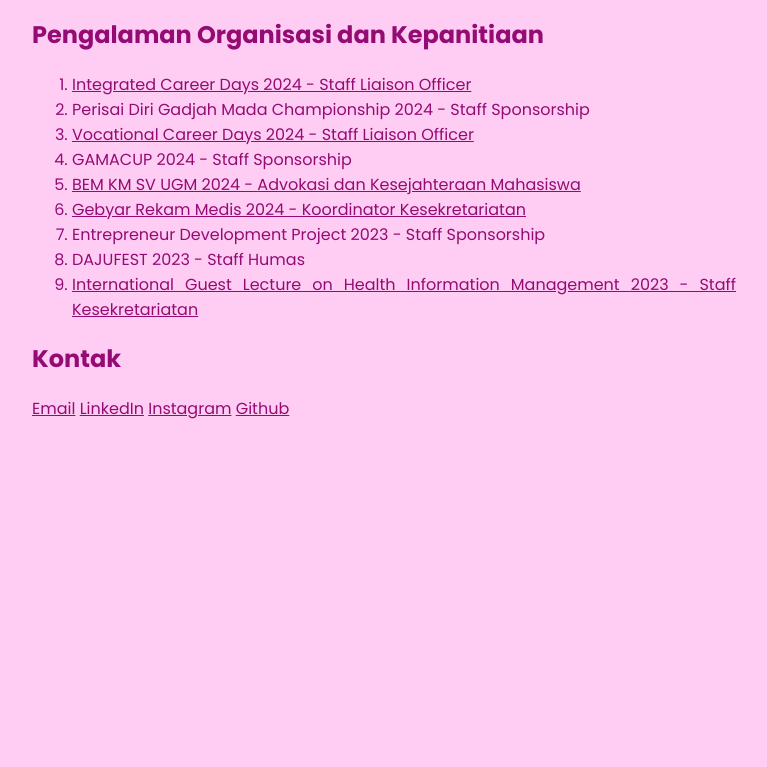
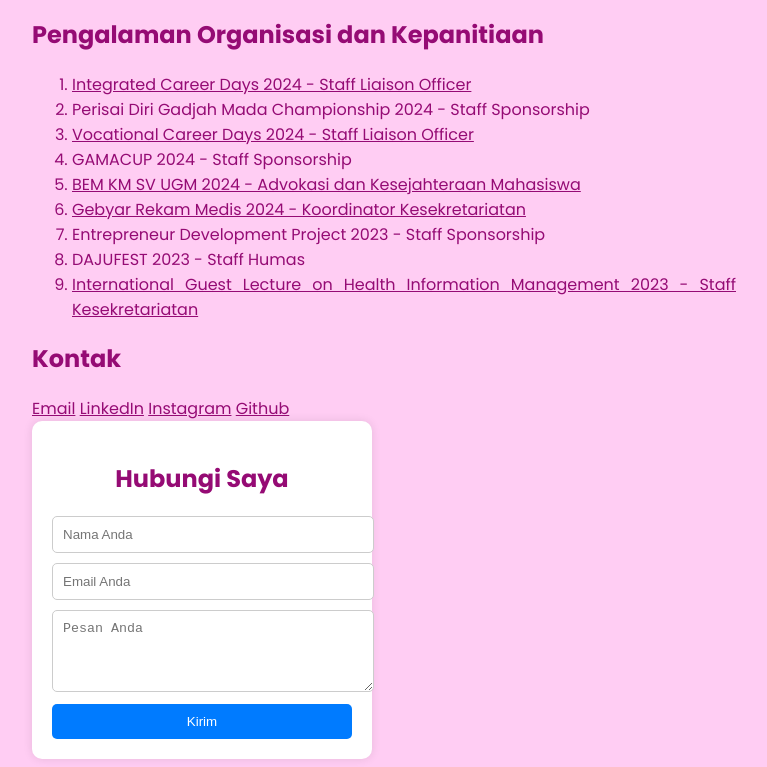
Before and after one commit to aidaramadani604/aidaramadani604.github.io, a plain HTML site: page index.html in a window 1280 px wide. Shown: the part 962-1729 px from the top of the page, without its empty margins (224-991 px from the left). Before the commit the page ends 1391 px from the top, so only its background shows below. Drawn offline with Linux system fonts and the light colour scheme.

Commit message:
Add files via upload

```diff
--- a/index.html
+++ b/index.html
@@ -9,7 +9,7 @@
   <body>
     <style>
         body {
-            color: #950b74; /* Warna abu-abu gelap */
+            color: #950b74; /*Warna abu-abu gelap*/
         }
       body {
             font-family: 'Poppins', sans-serif;
@@ -19,6 +19,37 @@
             text-align: justify;
             background-color: #ffb5edaa;
       }
+      .contact-box {
+      background: #fff;
+      padding: 20px;
+      border-radius: 10px;
+      box-shadow: 0 0 10px rgba(0, 0, 0, 0.1);
+      width: 300px;
+      }
+       .contact-box h2 {
+            margin-bottom: 15px;
+            text-align: center;
+        }
+        .contact-box input,
+        .contact-box textarea {
+            width: 100%;
+            padding: 10px;
+            margin: 5px 0;
+            border: 1px solid #ccc;
+            border-radius: 5px;
+        }
+        .contact-box button {
+            width: 100%;
+            padding: 10px;
+            background: #007bff;
+            color: white;
+            border: none;
+            border-radius: 5px;
+            cursor: pointer;
+        }
+        .contact-box button:hover {
+            background: #0056b3;
+        }
     </style>
     <div class="container">
       <h1>Halo! Saya Aida Ramadani</h1>
@@ -100,8 +131,7 @@
       <a href="mailto:aidaramadani1904@mail.ugm.ac.id"
       target="_blank"
       style="color:#950b74"
-        >Email</a
-      >
+        >Email</a>
       <a
         href="https://www.linkedin.com/in/aida-ramadani-02718b256"
         target="_blank"
@@ -119,5 +149,16 @@
       >Github</a>
     </section>
 
+    </div>
+    <div class="contact-box">
+        <h2>Hubungi Saya</h2>
+        <form>
+            <input type="text" name="name" placeholder="Nama Anda" required>
+            <input type="email" name="email" placeholder="Email Anda" required>
+            <textarea name="message" placeholder="Pesan Anda" rows="4" required></textarea>
+            <button type="submit">Kirim</button>
+        </form>
+    </div>
+
   </body>
 </html>
```
